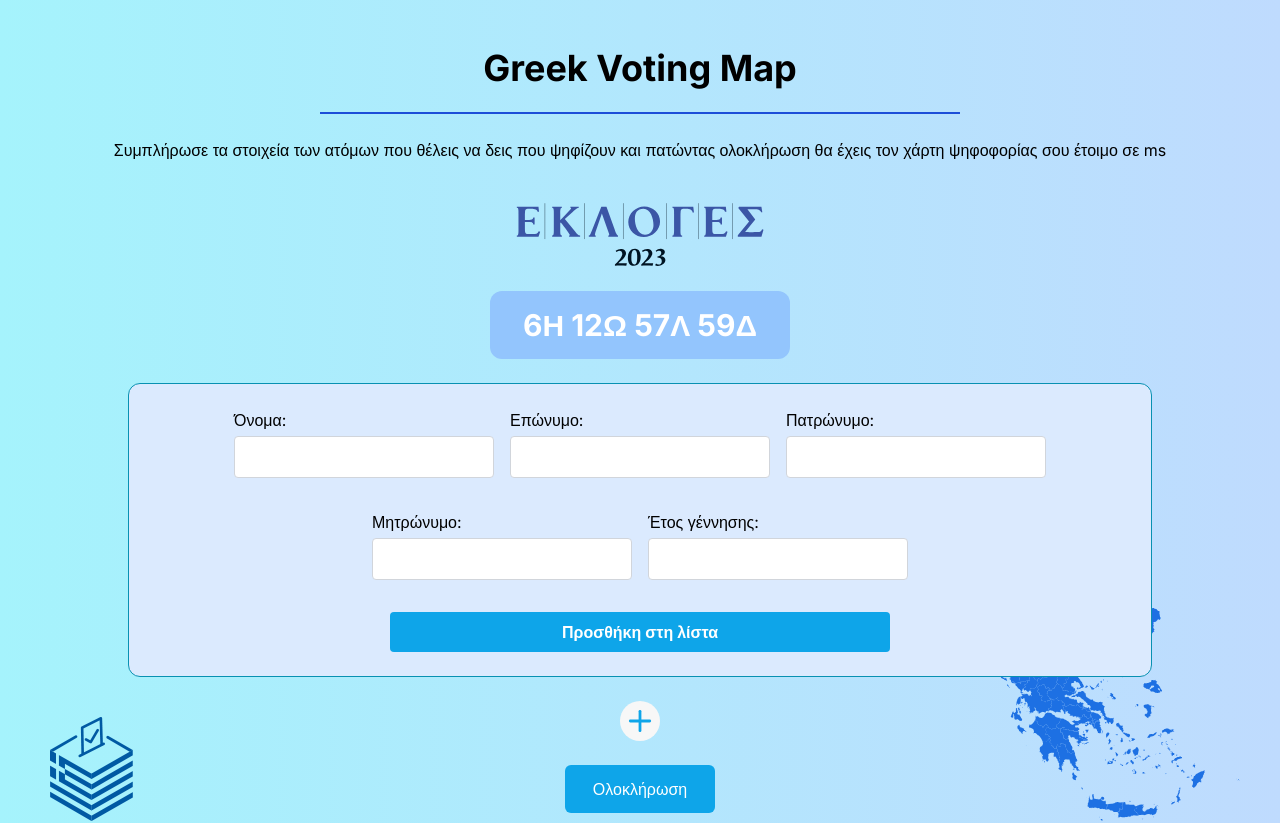
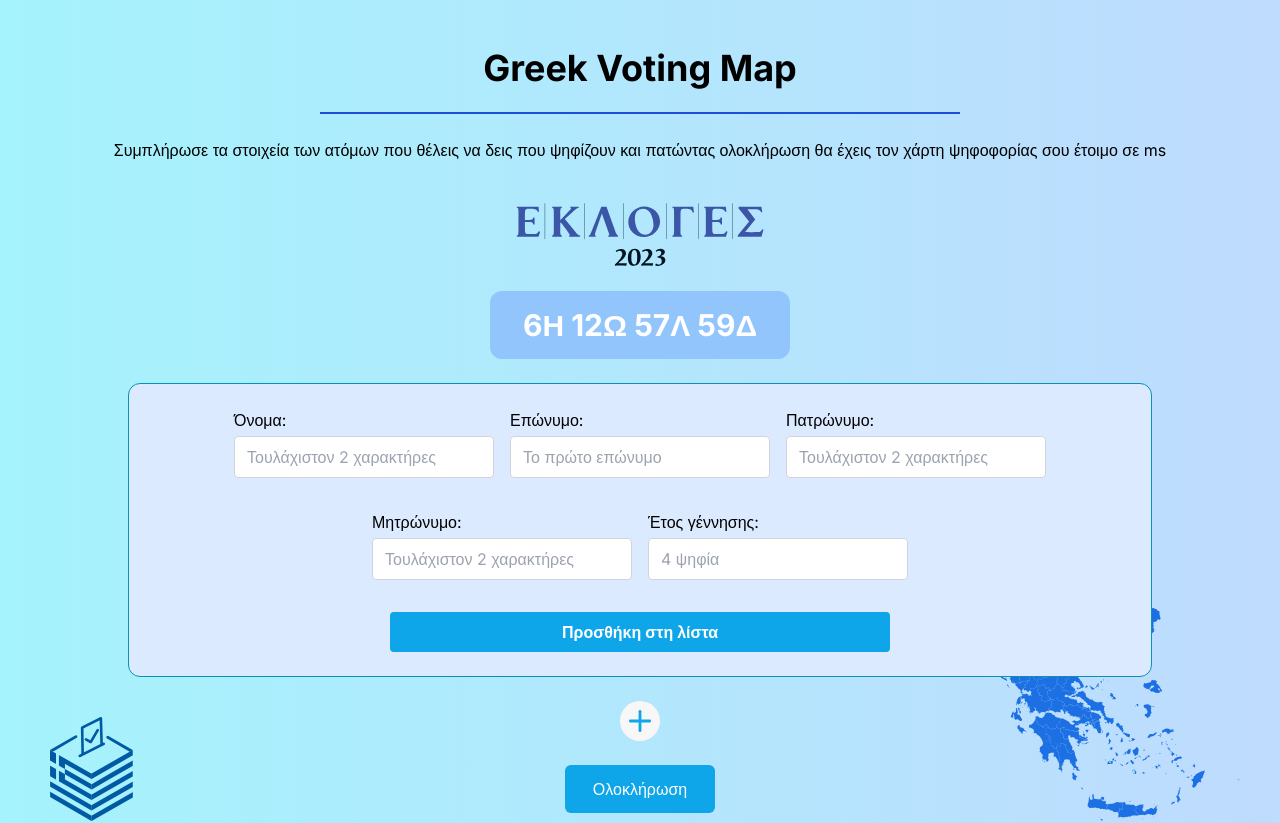
Before and after one commit to gioiliop7/mathe-pou-psifizeis, a Next.js app: page / in a window 1280 px wide. Shown: the top 823 px of the page. Built offline with nearby package versions, Linux system fonts and the light colour scheme.

Commit message:
placeholders and check year

```diff
--- a/app/components/PersonInput/PersonInput.jsx
+++ b/app/components/PersonInput/PersonInput.jsx
@@ -71,14 +71,18 @@ const PersonInput = ({ data, setPersonData }) => {
         "Το πεδίο απαιτείται ή περιέχει μη έγκυρους χαρακτήρες.";
     }
 
-    // Validate birth year as a number
-    const birthYearPattern = /^\d+$/;
+    const currentYear = new Date().getFullYear();
+    const birthYearPattern = /^\d{4}$/;
+    const birthYear = parseInt(formData.birthYear);
+
     if (
       formData.birthYear.trim() === "" ||
-      !birthYearPattern.test(formData.birthYear)
+      !birthYearPattern.test(formData.birthYear) ||
+      birthYear < 1900 ||
+      birthYear > currentYear - 16
     ) {
       validationErrors.birthYear =
-        "Το πεδίο απαιτείται και πρέπει να περιέχει μόνο αριθμούς.";
+        "Το πεδίο απαιτείται και πρέπει να περιέχει ένα έγκυρο έτος γέννησης.";
     }
 
     if (Object.keys(validationErrors).length > 0) {
@@ -114,6 +118,7 @@ const PersonInput = ({ data, setPersonData }) => {
             id="firstName"
             name="firstName"
             value={formData.firstName}
+            placeholder="Τουλάχιστον 2 χαρακτήρες"
             onChange={handleChange}
             disabled={isSubmitting}
             className={`w-full px-3 py-2 border ${
@@ -134,6 +139,7 @@ const PersonInput = ({ data, setPersonData }) => {
             name="lastName"
             value={formData.lastName}
             onChange={handleChange}
+            placeholder="Το πρώτο επώνυμο"
             disabled={isSubmitting}
             className={`w-full px-3 py-2 border ${
               errors.lastName ? "border-red-500" : "border-gray-300"
@@ -151,6 +157,7 @@ const PersonInput = ({ data, setPersonData }) => {
             type="text"
             id="fatherName"
             name="fatherName"
+            placeholder="Τουλάχιστον 2 χαρακτήρες"
             value={formData.fatherName}
             onChange={handleChange}
             disabled={isSubmitting}
@@ -170,6 +177,7 @@ const PersonInput = ({ data, setPersonData }) => {
             type="text"
             id="motherName"
             name="motherName"
+            placeholder="Τουλάχιστον 2 χαρακτήρες"
             value={formData.motherName}
             onChange={handleChange}
             disabled={isSubmitting}
@@ -190,6 +198,7 @@ const PersonInput = ({ data, setPersonData }) => {
             id="birthYear"
             name="birthYear"
             value={formData.birthYear}
+            placeholder="4 ψηφία"
             onChange={handleChange}
             disabled={isSubmitting}
             className={`w-full px-3 py-2 border ${
@@ -213,7 +222,6 @@ const PersonInput = ({ data, setPersonData }) => {
       </form>
     </>
   );
-
 };
 
 export default PersonInput;
```
Lines whose indentation alone changed are shown as unchanged.
